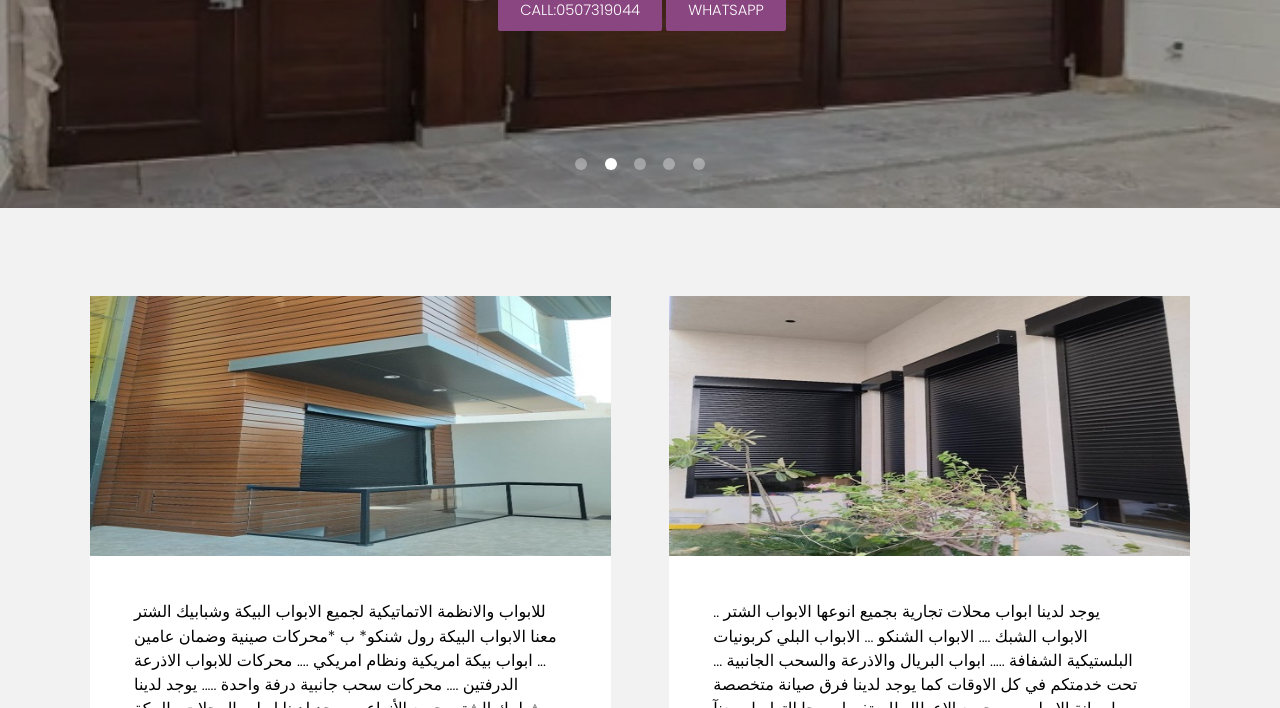
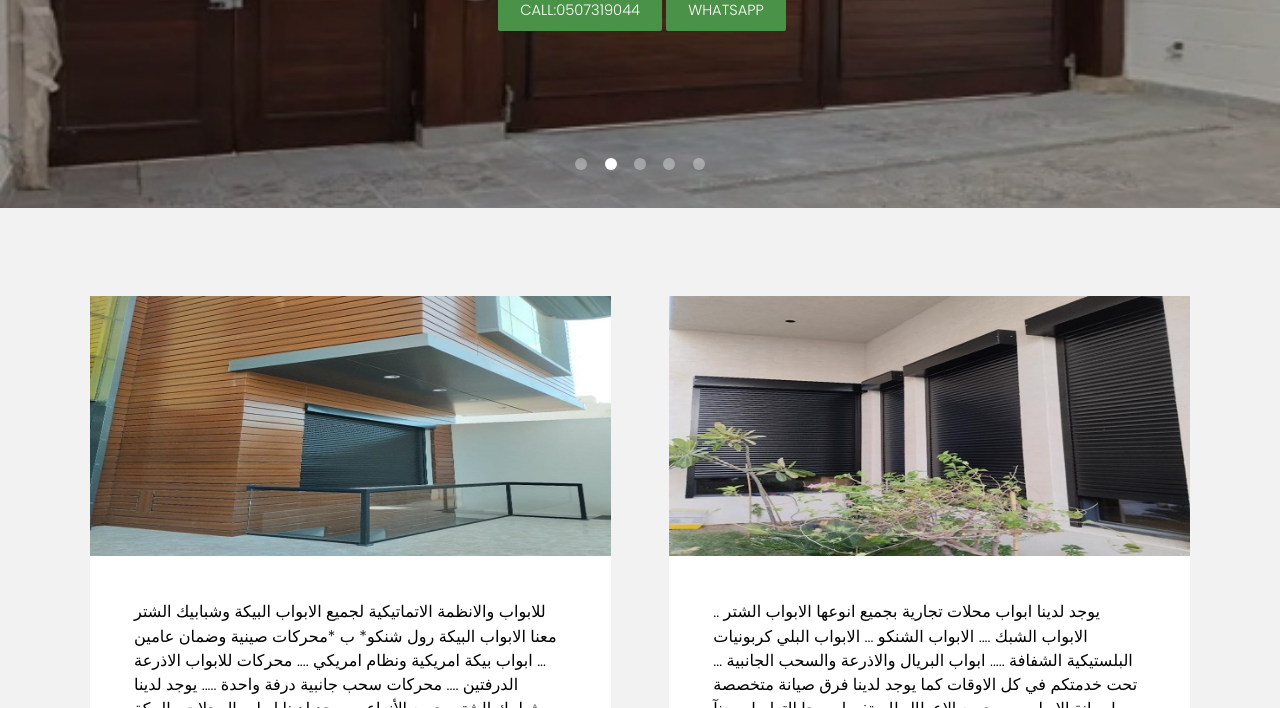
Before and after one commit to 1hero1/goldenarrow, a plain HTML site: page index.html in a window 1280 px wide. Shown: the part 392-1100 px from the top of the page. Drawn offline with Linux system fonts and the light colour scheme.

Commit message:
Update main.css

```diff
--- a/assets/css/main.css
+++ b/assets/css/main.css
@@ -2038,7 +2038,7 @@
 		input[type="button"].special,
 		button.special,
 		.button.special {
-			background-color: #8a4680;
+			background-color: #4b9249;
 			color: #ffffff !important;
 		}
 
@@ -2047,7 +2047,7 @@
 			input[type="button"].special:hover,
 			button.special:hover,
 			.button.special:hover {
-				background-color: #9b4f90;
+				background-color: #3fb964;
 			}
 
 			input[type="submit"].special:active,
@@ -2055,7 +2055,7 @@
 			input[type="button"].special:active,
 			button.special:active,
 			.button.special:active {
-				background-color: #793d70;
+				background-color: #376d45;
 			}
 
 /* Form */
```
